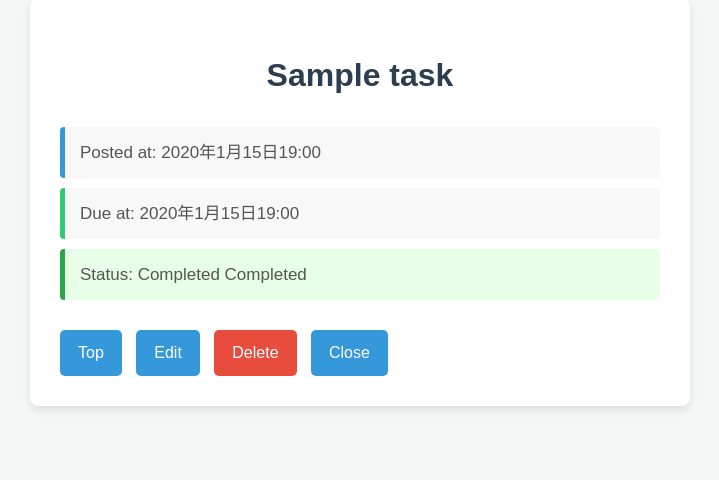
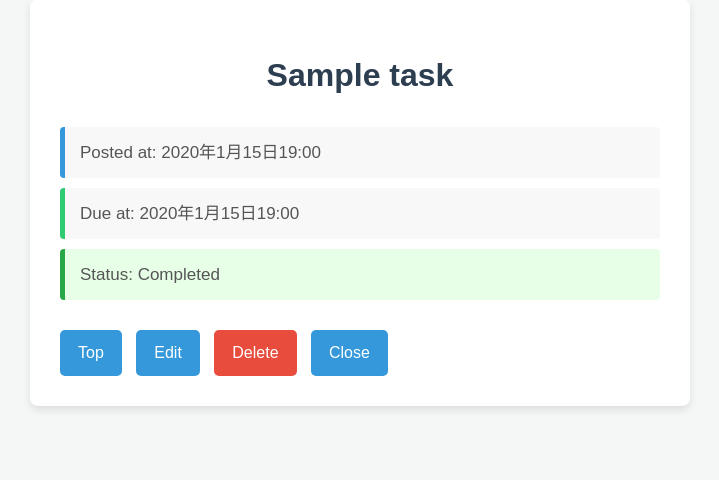
Before and after one commit to s1f102401911/django-test-exercise, a Django app: page /1/ in a window 1280 px wide. Shown: the part 41-521 px from the top of the page, without its empty margins (280-999 px from the left). Run offline with Django 5.2, Linux system fonts and the light colour scheme; tables that the repository leaves empty hold one stand-in row (values such as "Sample post").

Commit message:
detail page fix bug

```diff
--- a/todo/templates/todo/detail.html
+++ b/todo/templates/todo/detail.html
@@ -18,7 +18,7 @@
         <li>Due at: {{ task.due_at }}</li>
         {% endif %}
         {% if task.completed %}
-        <li>Status: Completed <span class="completed-status">Completed</span></li>
+        <li>Status: <span class="completed-status">Completed</span></li>
         {% else %}
         <li>Status: Not Completed</li>
         {% endif %}
```
